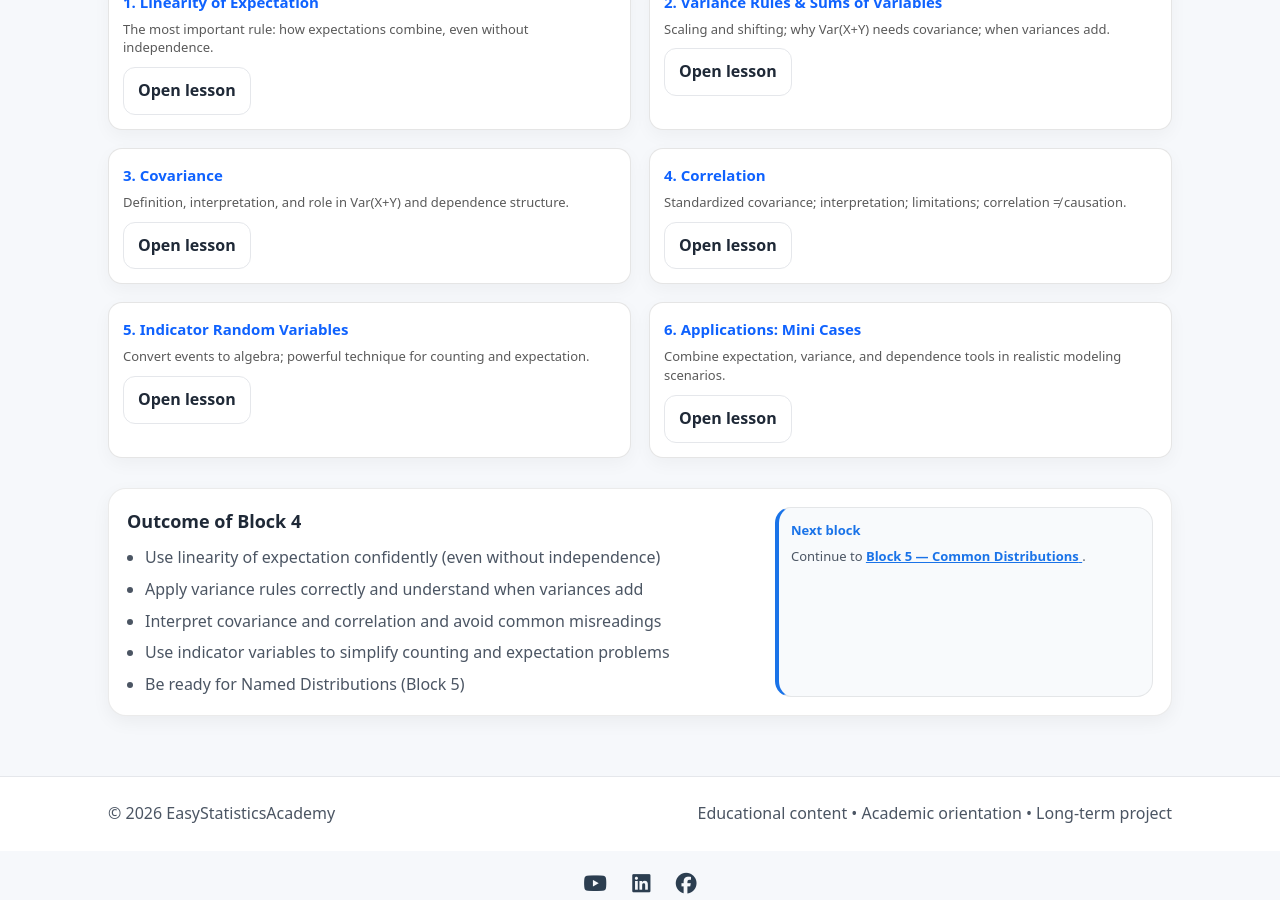
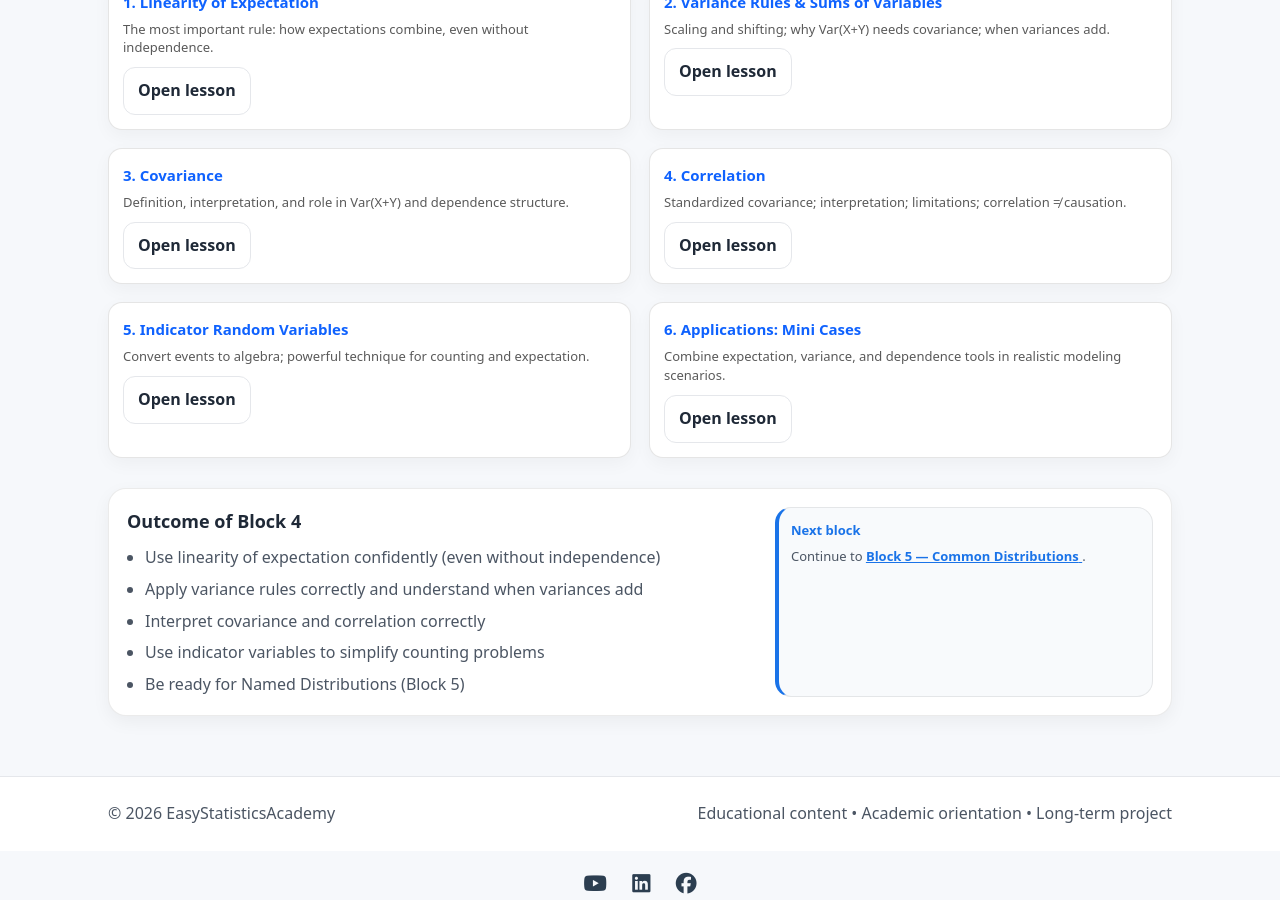
Before and after one commit to ammar-homaida-statistics/easystatisticsacademy, a Jekyll site: the page built from probability/expectation-variance/index.md, in a window 1280 px wide and 900 px high, scrolled down 1021 px. Built offline with Jekyll 4.4.1, drawn with Linux system fonts in a browser that asks for light colours; our own code applies the rules of GitHub Pages for plain Markdown files.

Commit message:
Fix continue reading

```diff
--- a/probability/expectation-variance/index.md
+++ b/probability/expectation-variance/index.md
@@ -78,6 +78,7 @@
   </div>
 </section>
 
+<!-- ✅ Continue Reading -->
 <section class="section" id="continue-reading-block4" style="display:none;">
   <div class="callout">
     <div class="callout-copy">
@@ -99,7 +100,6 @@
 
   <div class="grid grid-2">
 
-    <!-- Lesson 1 -->
     <div class="card lesson-card">
       <h3><a href="/probability/expectation-variance/linearity-of-expectation/">1. Linearity of Expectation</a></h3>
       <p>The most important rule: how expectations combine, even without independence.</p>
@@ -108,7 +108,6 @@
       </div>
     </div>
 
-    <!-- Lesson 2 -->
     <div class="card lesson-card">
       <h3><a href="/probability/expectation-variance/variance-rules-and-sums/">2. Variance Rules & Sums of Variables</a></h3>
       <p>Scaling and shifting; why Var(X+Y) needs covariance; when variances add.</p>
@@ -117,7 +116,6 @@
       </div>
     </div>
 
-    <!-- Lesson 3 -->
     <div class="card lesson-card">
       <h3><a href="/probability/expectation-variance/covariance/">3. Covariance</a></h3>
       <p>Definition, interpretation, and role in Var(X+Y) and dependence structure.</p>
@@ -126,7 +124,6 @@
       </div>
     </div>
 
-    <!-- Lesson 4 -->
     <div class="card lesson-card">
       <h3><a href="/probability/expectation-variance/correlation/">4. Correlation</a></h3>
       <p>Standardized covariance; interpretation; limitations; correlation ≠ causation.</p>
@@ -135,7 +132,6 @@
       </div>
     </div>
 
-    <!-- Lesson 5 -->
     <div class="card lesson-card">
       <h3><a href="/probability/expectation-variance/indicator-random-variables/">5. Indicator Random Variables</a></h3>
       <p>Convert events to algebra; powerful technique for counting and expectation.</p>
@@ -144,7 +140,6 @@
       </div>
     </div>
 
-    <!-- Lesson 6 -->
     <div class="card lesson-card">
       <h3><a href="/probability/expectation-variance/applications-mini-cases/">6. Applications: Mini Cases</a></h3>
       <p>Combine expectation, variance, and dependence tools in realistic modeling scenarios.</p>
@@ -163,11 +158,12 @@
       <ul class="bullets">
         <li>Use linearity of expectation confidently (even without independence)</li>
         <li>Apply variance rules correctly and understand when variances add</li>
-        <li>Interpret covariance and correlation and avoid common misreadings</li>
-        <li>Use indicator variables to simplify counting and expectation problems</li>
+        <li>Interpret covariance and correlation correctly</li>
+        <li>Use indicator variables to simplify counting problems</li>
         <li>Be ready for Named Distributions (Block 5)</li>
       </ul>
     </div>
+
     <div class="callout-side">
       <div class="mini" style="border-left:4px solid #1a73e8; padding-left:12px;">
         <div class="mini-title" style="color:#1a73e8;">Next block</div>
```
Also changed, not shown: other parts of probability/expectation-variance/index.md (+2 -1 lines).
